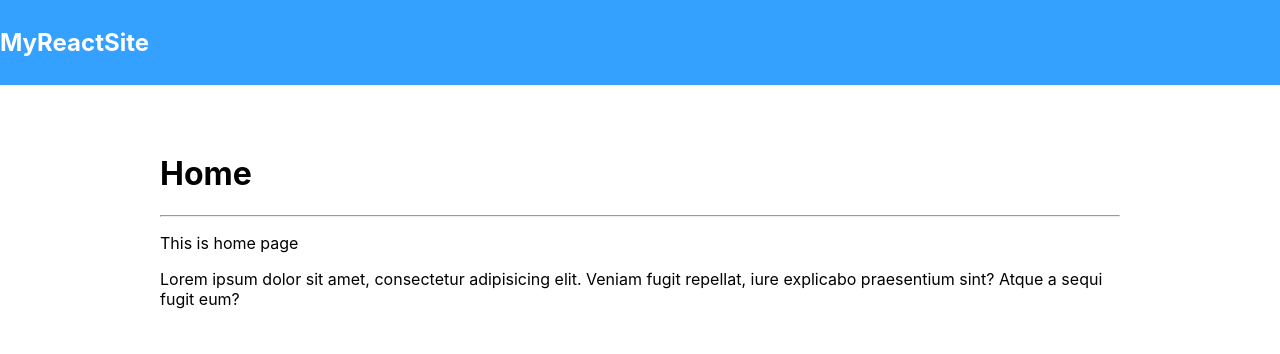
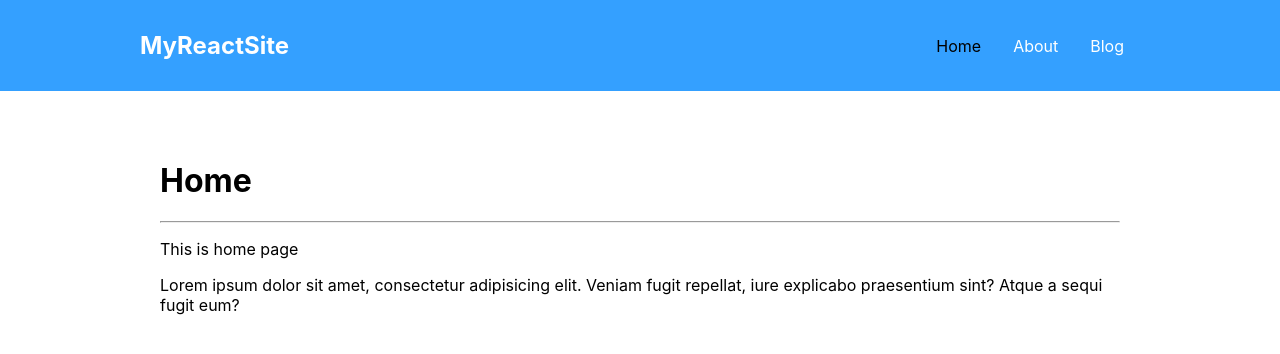
Before and after one commit to PingHuskar/ReactJS-Styled-Components, a React (Vite) app: page / in a window 1280 px wide. Shown: the top 354 px of the page. Built offline with nearby package versions, Linux system fonts and the light colour scheme.

Commit message:
Create NavLink Component

```diff
--- a/src/components/Nav.jsx
+++ b/src/components/Nav.jsx
@@ -1,5 +1,5 @@
 import React from 'react'
-import { NavBar,NavLogo } from '../styles/styledElements'
+import { NavBar,NavLogo,NavMenu,NavList,NavLink } from '../styles/styledElements'
 function Nav() {
   return (
     <>
@@ -7,6 +7,17 @@ function Nav() {
         <NavLogo to='/'>
             MyReactSite
         </NavLogo>
+        <NavMenu>
+          <NavList>
+            <NavLink to='/'>Home</NavLink>
+          </NavList>
+          <NavList>
+            <NavLink to='/about'>About</NavLink>
+          </NavList>
+          <NavList>
+            <NavLink to='/blog'>Blog</NavLink>
+          </NavList>
+        </NavMenu>
     </NavBar>
     </>
   )
--- a/src/styles/styledElements.jsx
+++ b/src/styles/styledElements.jsx
@@ -1,18 +1,19 @@
-import { NavLink as Link } from "react-router-dom";
+import { NavLink as Link } from 'react-router-dom'
 import styled from 'styled-components'
-import { FaBars } from 'react-icons/fa'
+import { FaBars } from 'react-icons/fa';
 
 
 export const NavBar = styled.nav`
     background: #34a0ff;
-    height:85px;
+    // height: 85px;
+    height: ${props => props.show ? 'auto' : '85px'};
     display: flex;
     justify-content: space-between;
-    padding: 0.2rem calc((100vw-1000px)/2);
+    padding: 0.2rem calc((100vw - 1000px) / 2);
 `
 
 export const NavLogo = styled(Link)`
-    display:flex;
+    display: flex;
     align-items: center;
     text-decoration: none;
     font-size: 1.5rem;
@@ -22,3 +23,31 @@ export const NavLogo = styled(Link)`
         display: none;
     }
 `
+
+export const NavMenu = styled.ul`
+  display: flex;
+  align-items: center;
+  list-style-type: none;
+  height: auto;
+  @media screen and (max-width: 768px) {
+    display: none;
+  }
+`;
+
+export const NavList = styled.li`
+    @media screen and (max-width: 768px) {
+        padding: 2rem 0;
+  }
+`
+
+export const NavLink = styled(Link)`
+    color: #fff;
+    display: flex;
+    align-items: center;
+    text-decoration: none;
+    padding: 0 1rem;
+    cursor: pointer;
+    &.active {
+        color: #000;
+    }
+`
```
